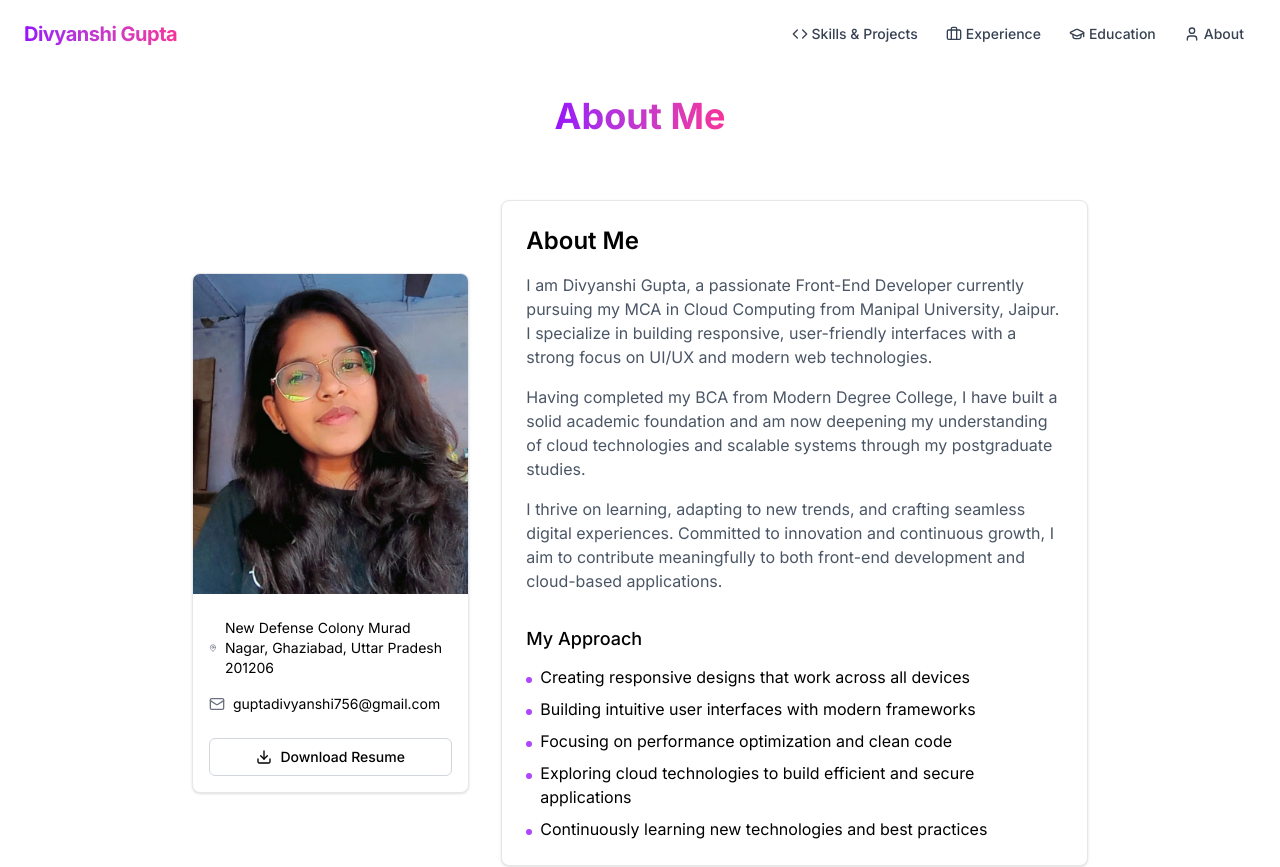
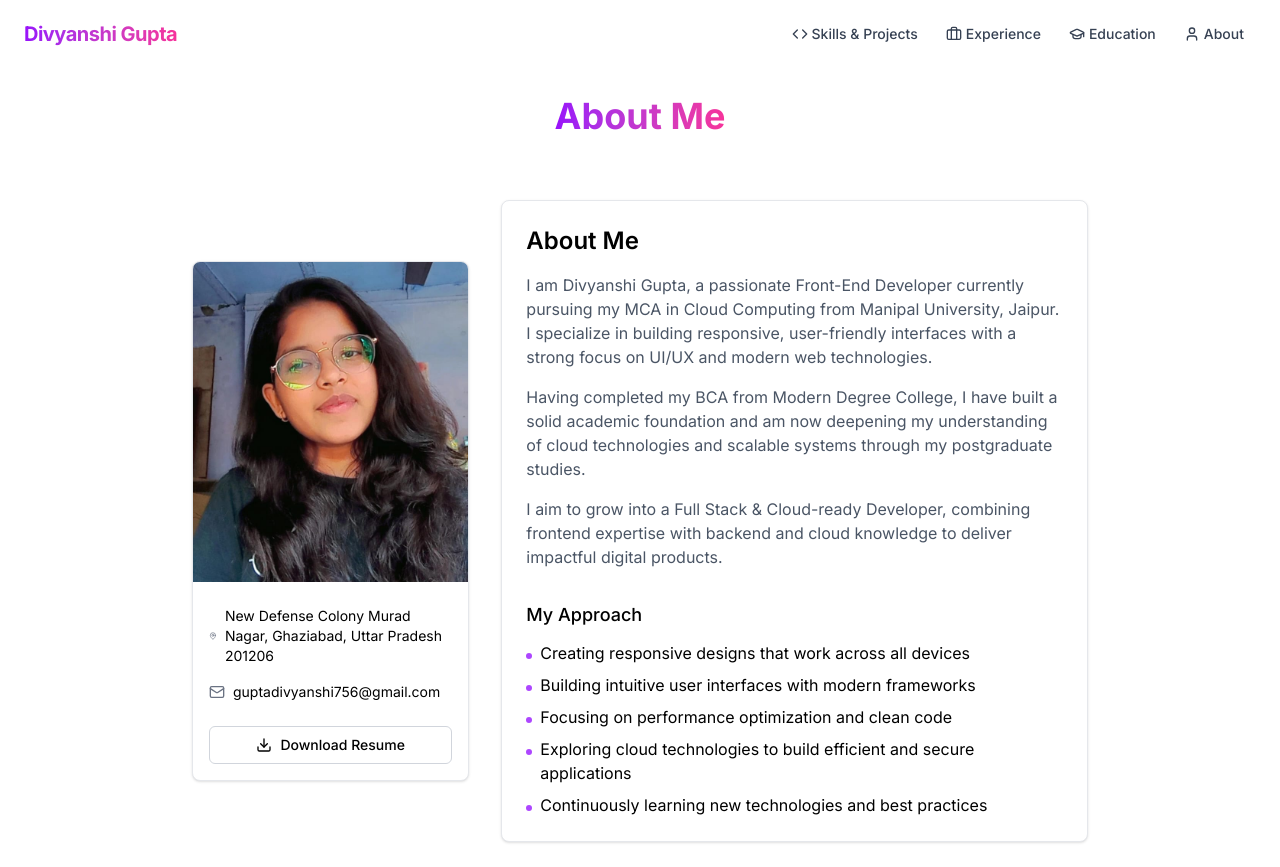
Before and after one commit to DivyanshiGupta-18/div-portfolio, a Next.js app: page /about in a window 1280 px wide. Shown: the top 867 px of the page. Built offline with nearby package versions, Linux system fonts and the light colour scheme.

Commit message:
node and express

```diff
--- a/components/about-section.tsx
+++ b/components/about-section.tsx
@@ -31,7 +31,7 @@ export default function AboutSection() {
               </div>
 
               <a
-                href="/images/Divyanshi-Resume.pdf"
+                href="/images/Divyanshi_Gupta.pdf"
                 download
                 className="w-full mt-6 inline-flex items-center justify-center rounded-md border border-gray-300 px-4 py-2 text-sm font-medium transition-colors hover:bg-gray-50"
               >
@@ -61,7 +61,7 @@ export default function AboutSection() {
                   Having completed my BCA from Modern Degree College, I have built a solid academic foundation and am now deepening my understanding of cloud technologies and scalable systems through my postgraduate studies.
                 </p>
                 <p>
-                  I thrive on learning, adapting to new trends, and crafting seamless digital experiences. Committed to innovation and continuous growth, I aim to contribute meaningfully to both front-end development and cloud-based applications.
+                  I aim to grow into a Full Stack & Cloud-ready Developer, combining frontend expertise with backend and cloud knowledge to deliver impactful digital products.
                 </p>
               </div>
 
--- a/components/skills-section.tsx
+++ b/components/skills-section.tsx
@@ -6,7 +6,7 @@ import {
   Layout,
   Palette,
   FileJson,
-  // Server,
+  Server,
   Layers,
   Wind,
   Coffee,
@@ -15,8 +15,8 @@ import {
   Github,
   Figma,
   TerminalSquare,
-  // PenTool,
   Braces,
+  Terminal, // 👈 Express ke liye add
 } from "lucide-react"
 
 const skills = [
@@ -24,14 +24,13 @@ const skills = [
   { name: "CSS", icon: <Palette className="h-6 w-6" />, color: "bg-blue-100 text-blue-600" },
   { name: "Bootstrap", icon: <Layers className="h-6 w-6" />, color: "bg-purple-100 text-purple-600" },
   { name: "JavaScript", icon: <FileJson className="h-6 w-6" />, color: "bg-yellow-100 text-yellow-600" },
-  // { name: "Node.js", icon: <Server className="h-6 w-6" />, color: "bg-green-100 text-green-600" },
+  { name: "Node.js", icon: <Server className="h-6 w-6" />, color: "bg-green-100 text-green-600" },
+  { name: "Express.js", icon: <Terminal className="h-6 w-6" />, color: "bg-gray-100 text-gray-800" }, // 👈 New skill
   { name: "React.js", icon: <Code className="h-6 w-6" />, color: "bg-cyan-100 text-cyan-600" },
   { name: "Next.js", icon: <Braces className="h-6 w-6" />, color: "bg-black text-white" },
   { name: "Tailwind CSS", icon: <Wind className="h-6 w-6" />, color: "bg-teal-100 text-teal-600" },
-  //{ name: "Redux", icon: <Code className="h-6 w-6" />, color: "bg-indigo-100 text-indigo-600" },
   { name: "Git", icon: <GitBranch className="h-6 w-6" />, color: "bg-orange-50 text-orange-500" },
   { name: "GitHub", icon: <Github className="h-6 w-6" />, color: "bg-gray-200 text-gray-800" },
-  // { name: "Appwrite", icon: <PenTool className="h-6 w-6" />, color: "bg-pink-100 text-pink-600" },
   { name: "Figma", icon: <Figma className="h-6 w-6" />, color: "bg-pink-100 text-pink-600" },
   { name: "VS Code", icon: <TerminalSquare className="h-6 w-6" />, color: "bg-blue-100 text-blue-700" },
   { name: "Java", icon: <Coffee className="h-6 w-6" />, color: "bg-red-100 text-red-600" },
```
Also changed, not shown: 2 other files (tests, documents, lock files or other folders).
